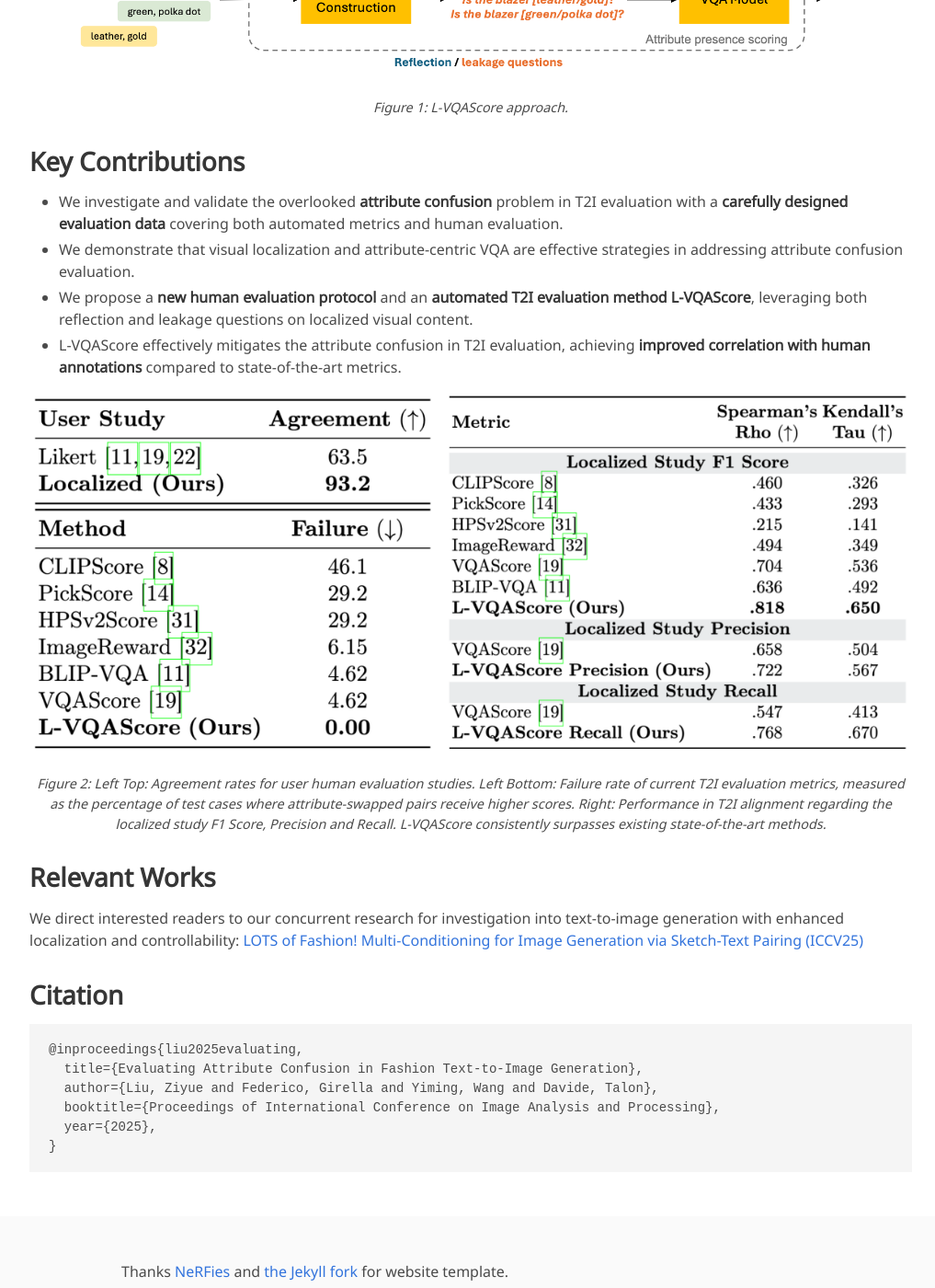
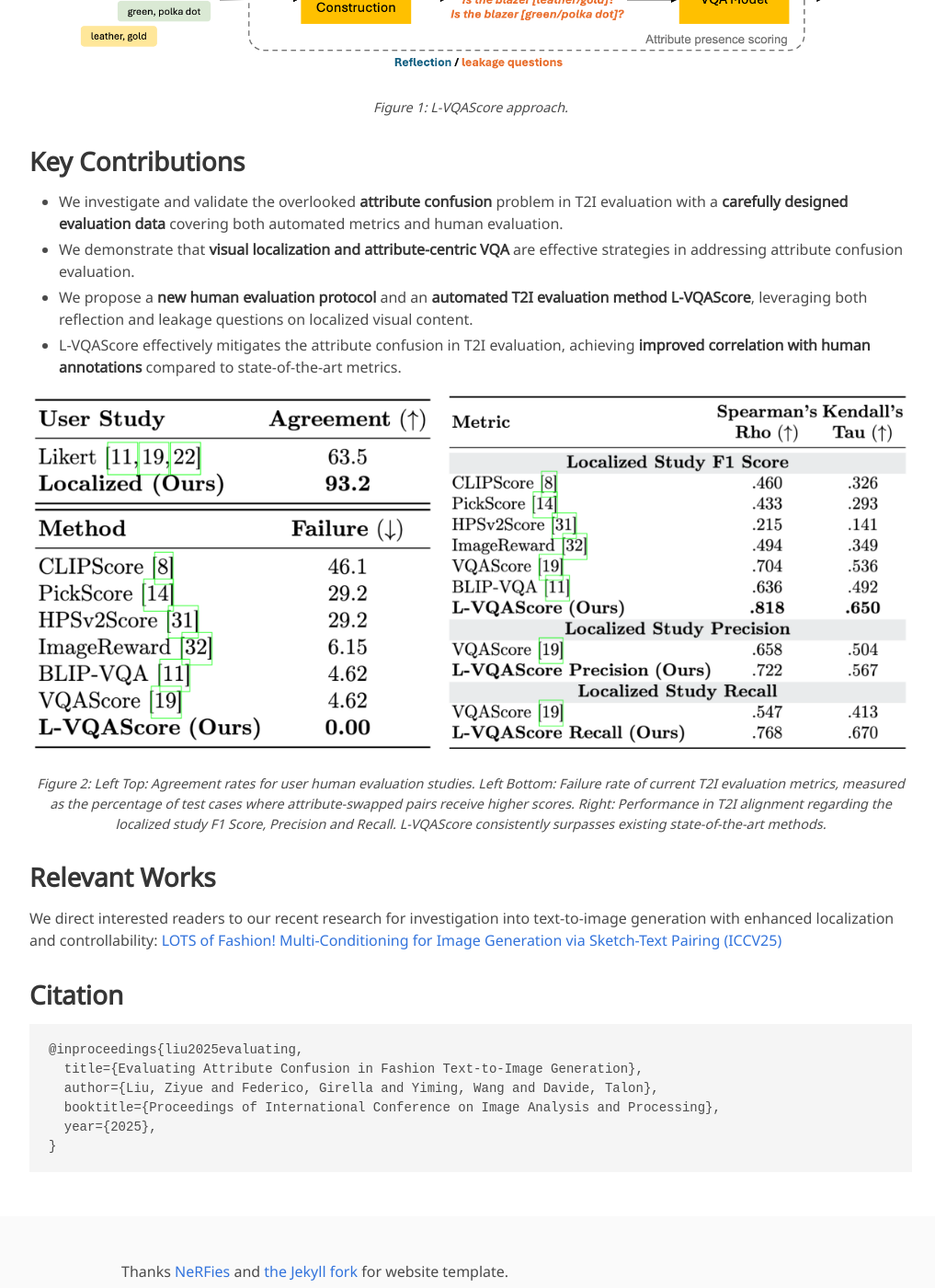
Before and after one commit to intelligolabs/L-VQAScore, a Jekyll site: the page built from index.md, in a window 1280 px wide and 1400 px high, scrolled down 2192 px. Shown: the whole window at 92% size, without its empty margins (128-1145 px from the left). Built offline with Jekyll 4.4.1, drawn with Linux system fonts in a browser that asks for light colours; some web fonts are replaced.

Commit message:
Update index.md

````diff
--- a/index.md
+++ b/index.md
@@ -50,7 +50,7 @@ To measure the alignment between the conditioning prompt and the generated image
 
 ## Key Contributions
 - We investigate and validate the overlooked <strong>attribute confusion</strong> problem in T2I evaluation with a <strong>carefully designed evaluation data</strong> covering both automated metrics and human evaluation.
-- We demonstrate that visual localization and attribute-centric VQA are effective strategies in addressing attribute confusion evaluation.
+- We demonstrate that <strong>visual localization and attribute-centric VQA</strong> are effective strategies in addressing attribute confusion evaluation.
 - We propose a <strong>new human evaluation protocol</strong> and an <strong>automated T2I evaluation method L-VQAScore</strong>, leveraging both reflection and leakage questions on localized visual content.
 - L-VQAScore effectively mitigates the attribute confusion in T2I evaluation, achieving <strong>improved correlation with human annotations</strong> compared to state-of-the-art metrics.
 
@@ -60,7 +60,7 @@ To measure the alignment between the conditioning prompt and the generated image
 </p>
 
 ## Relevant Works
-We direct interested readers to our concurrent research for investigation into text-to-image generation with enhanced localization and controllability: <a href="https://federicogirella.github.io/lots/">LOTS of Fashion! Multi-Conditioning for Image Generation via Sketch-Text Pairing (ICCV25)</a>
+We direct interested readers to our recent research for investigation into text-to-image generation with enhanced localization and controllability: <a href="https://federicogirella.github.io/lots/">LOTS of Fashion! Multi-Conditioning for Image Generation via Sketch-Text Pairing (ICCV25)</a>
 
 ## Citation
 ```
````
